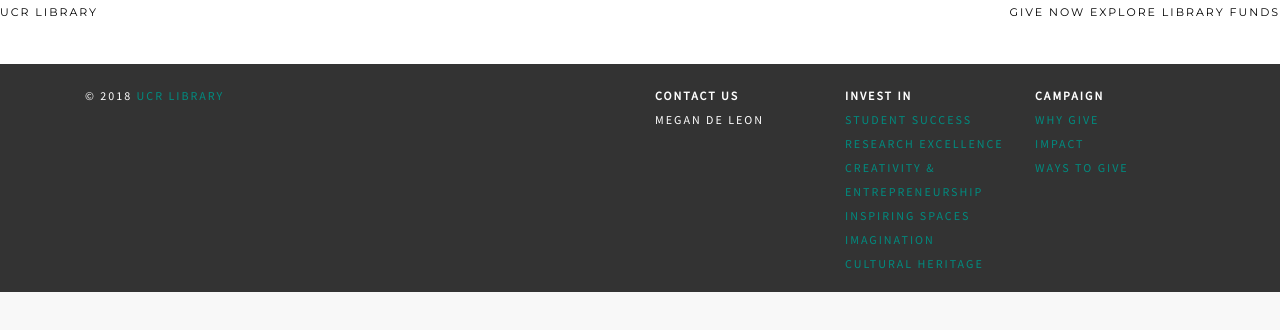
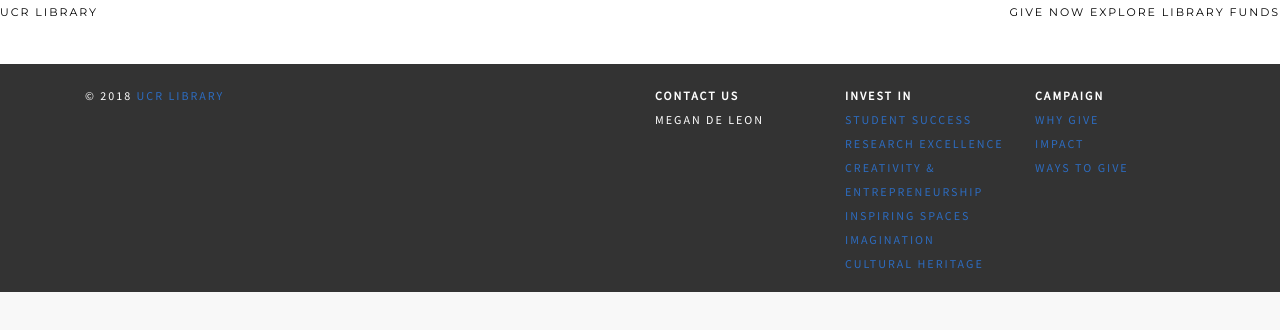
Before and after one commit to scottmetoyer/ucr-library-giving, a website: page index.html in a window 1280 px wide. Drawn offline with Linux system fonts and the light colour scheme.

Commit message:
Updated primary color

```diff
--- a/css/styles.less
+++ b/css/styles.less
@@ -14,7 +14,7 @@
 9. Preloader
 
 =========================================================================*/
-@main_color: #008c80;
+@main_color: #2d6cc0;
 
 @body_background: #f8f8f8;
 @body_color: #000000;
```
Also changed, not shown: css/styles.css.
